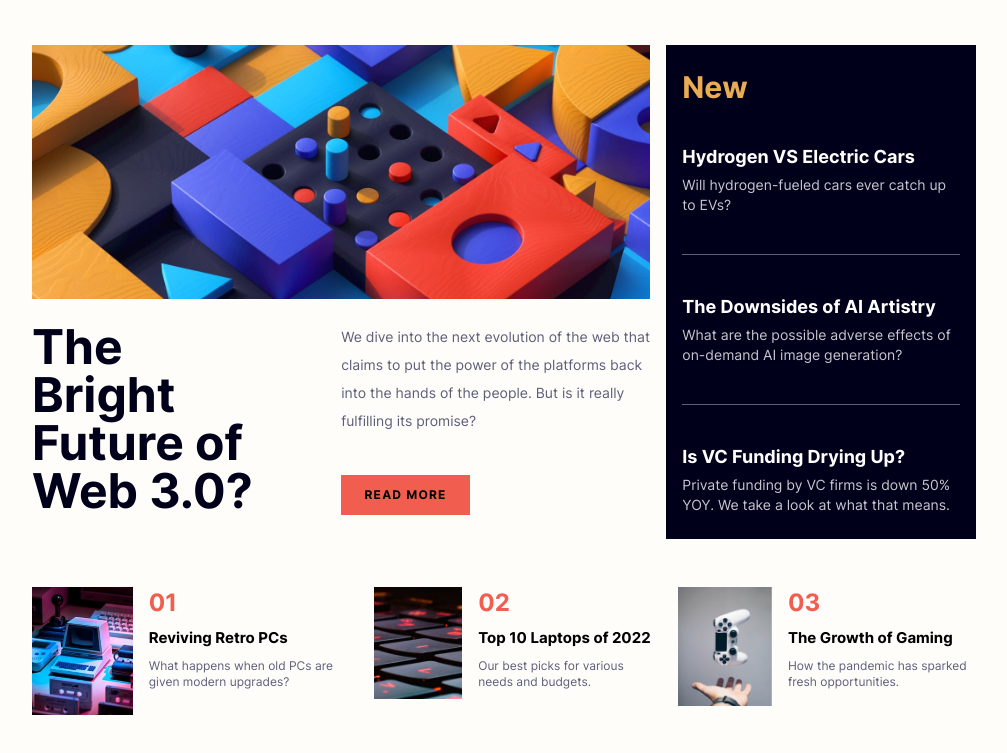
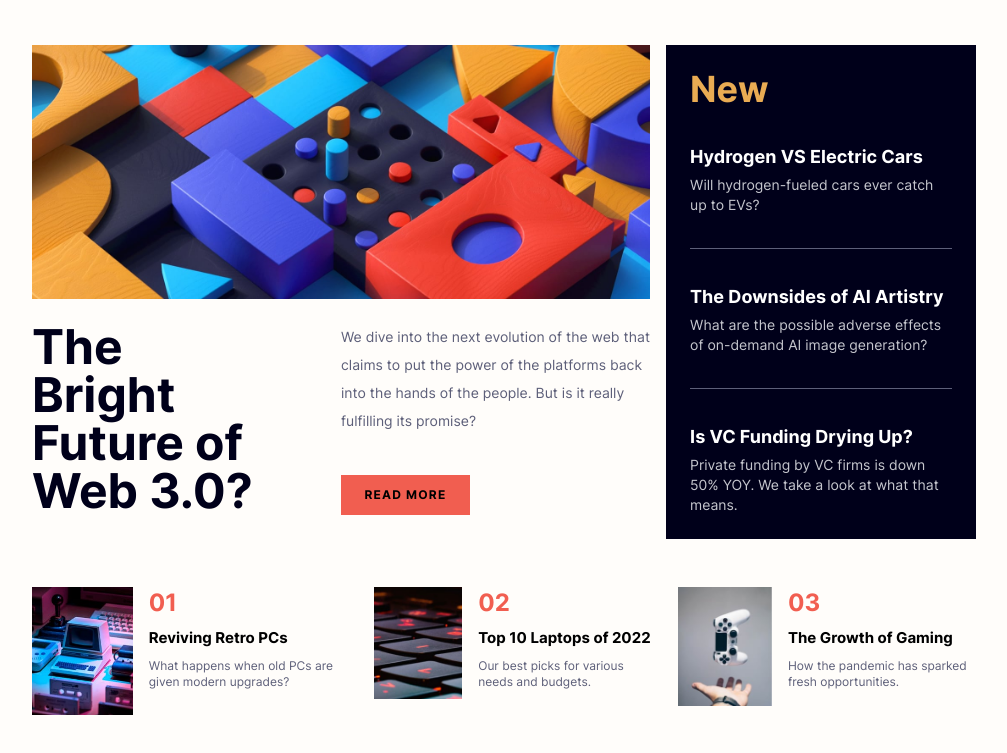
Before and after one commit to LINDECKER-Charles/FM-NewsHomepage, a website: page index.html in a window 1280 px wide. Shown: the part 155-908 px from the top of the page, without its empty margins (136-1143 px from the left). Drawn offline with Linux system fonts and the light colour scheme.

Commit message:
fix : fixing padding in the news section

```diff
--- a/index.html
+++ b/index.html
@@ -56,8 +56,8 @@
           </div>
         </section>
       </article>
-      <aside class="sm:w-1/3 bg-grayish-blue-900 p-4 py-6 flex flex-col justify-between gap-8 sm:gap-0">
-        <h2 class="text-orange text-3xl">New</h2>
+      <aside class="sm:w-1/3 bg-grayish-blue-900 p-6 flex flex-col justify-between gap-8 sm:gap-0">
+        <h2 class="text-orange text-4xl">New</h2>
         <section>
           <h3>Hydrogen VS Electric Cars</h3>
           <p>Will hydrogen-fueled cars ever catch up to EVs?</p>
```
Also changed, not shown: css/output.css.
